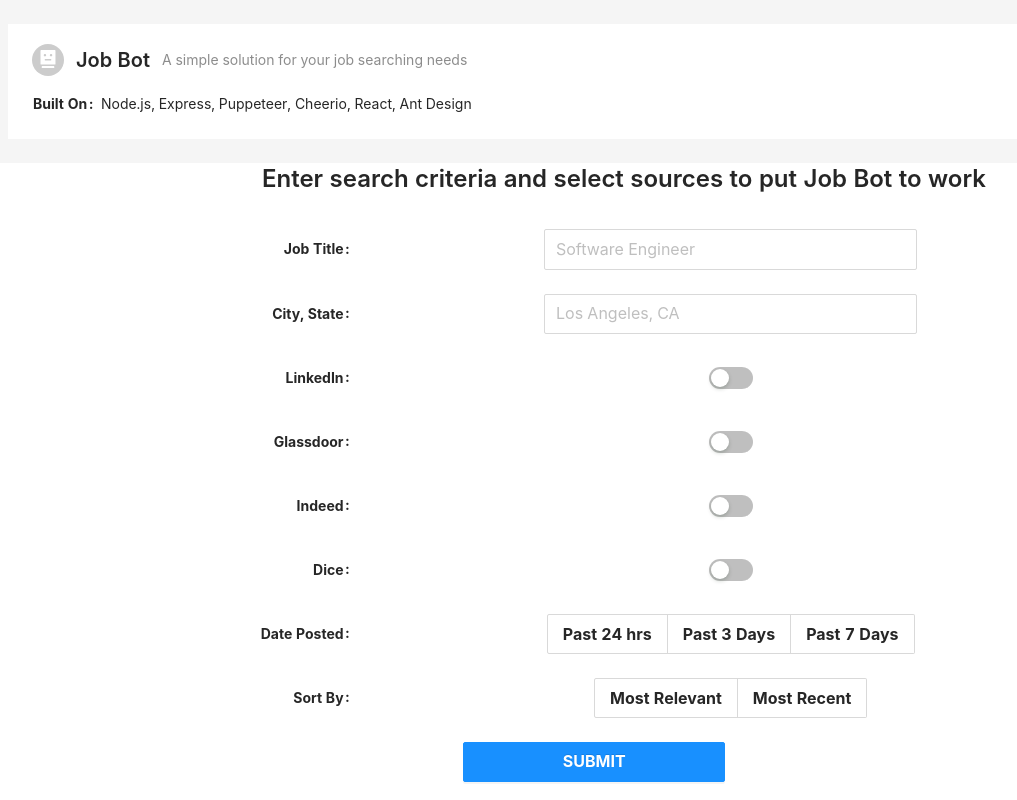
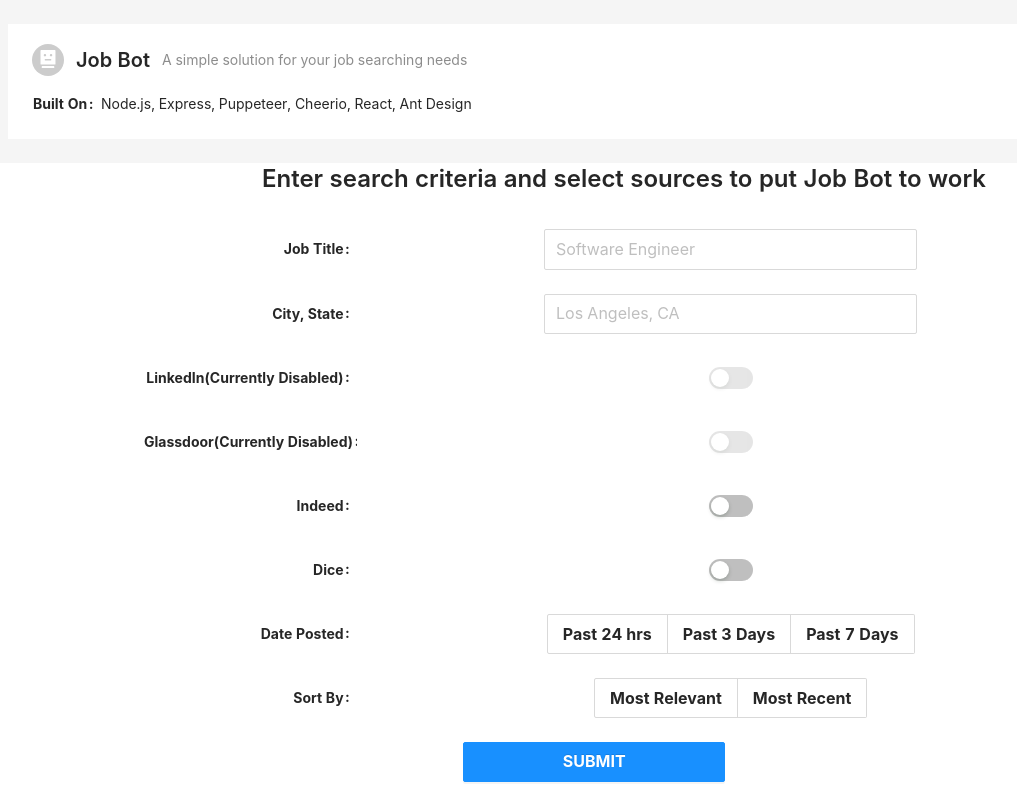
Before and after one commit to ChristopherBeltran/job-scraper-react, a React (Create React App) app: page / in a window 1280 px wide. Shown: the whole page, without its empty margins (16-1033 px from the left). Built offline with nearby package versions, Linux system fonts and the light colour scheme.

Commit message:
Disabling glassdoor and linkedin

```diff
--- a/src/Main.js
+++ b/src/Main.js
@@ -259,7 +259,7 @@ export default class Main extends React.Component {
               />
             </Form.Item>{" "}
             <Form.Item
-              label="LinkedIn"
+              label="LinkedIn(Currently Disabled)"
               className="form-labels"
               justify="center"
             >
@@ -267,10 +267,11 @@ export default class Main extends React.Component {
                 name="linkedIn"
                 checked={this.state.formData.linkedIn}
                 onChange={(checked, event) => this.handleSwitch(event)}
+                disabled={true}
               />
             </Form.Item>{" "}
             <Form.Item
-              label="Glassdoor"
+              label="Glassdoor(Currently Disabled)"
               className="form-labels"
               justify="center"
             >
@@ -278,6 +279,7 @@ export default class Main extends React.Component {
                 name="glassdoor"
                 checked={this.state.formData.glassdoor}
                 onChange={(checked, event) => this.handleSwitch(event)}
+                disabled={true}
               />
             </Form.Item>{" "}
             <Form.Item label="Indeed" className="form-labels" justify="center">
```
